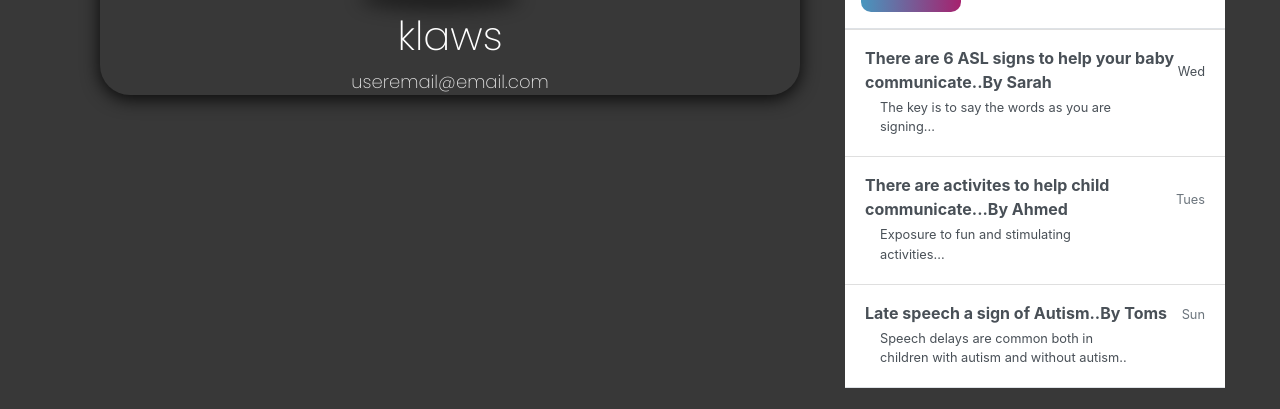
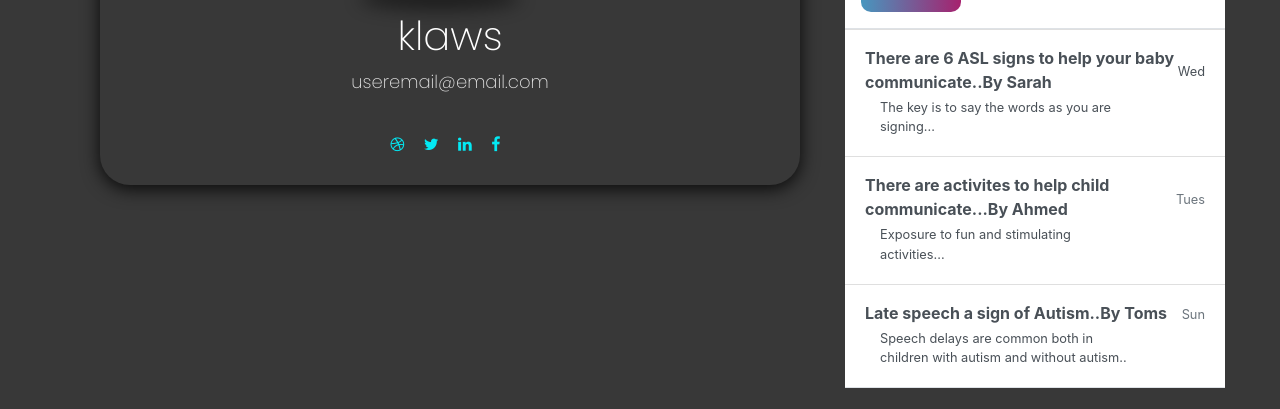
Before and after one commit to Menna-Shamloul/Django_speechblog, a Django app: page /profile/ in a window 1280 px wide. Shown: the part 129-538 px from the top of the page. Run offline with Django 4.2, Linux system fonts and the light colour scheme; the visitor is signed in with stand-in values (Sample User, id 1); some libraries are stand-ins or nearby versions.

Commit message:
add social live in profile

```diff
--- a/users/templates/users/profile.html
+++ b/users/templates/users/profile.html
@@ -11,6 +11,11 @@
 
       <h1 id="profile-h1">klaws</h1>
       <p class="title">useremail@email.com</p>
+       <!-- <p>My Social Live  Below</p> -->
+       <a href="#" id="auth-links"><i class="fa fa-dribbble"></i></a>
+       <a href="#" id="auth-links"><i class="fa fa-twitter"></i></a>
+       <a href="#" id="auth-links"><i class="fa fa-linkedin"></i></a>
+       <a href="#" id="auth-links"><i class="fa fa-facebook"></i></a>
 
     </div>
 
```
